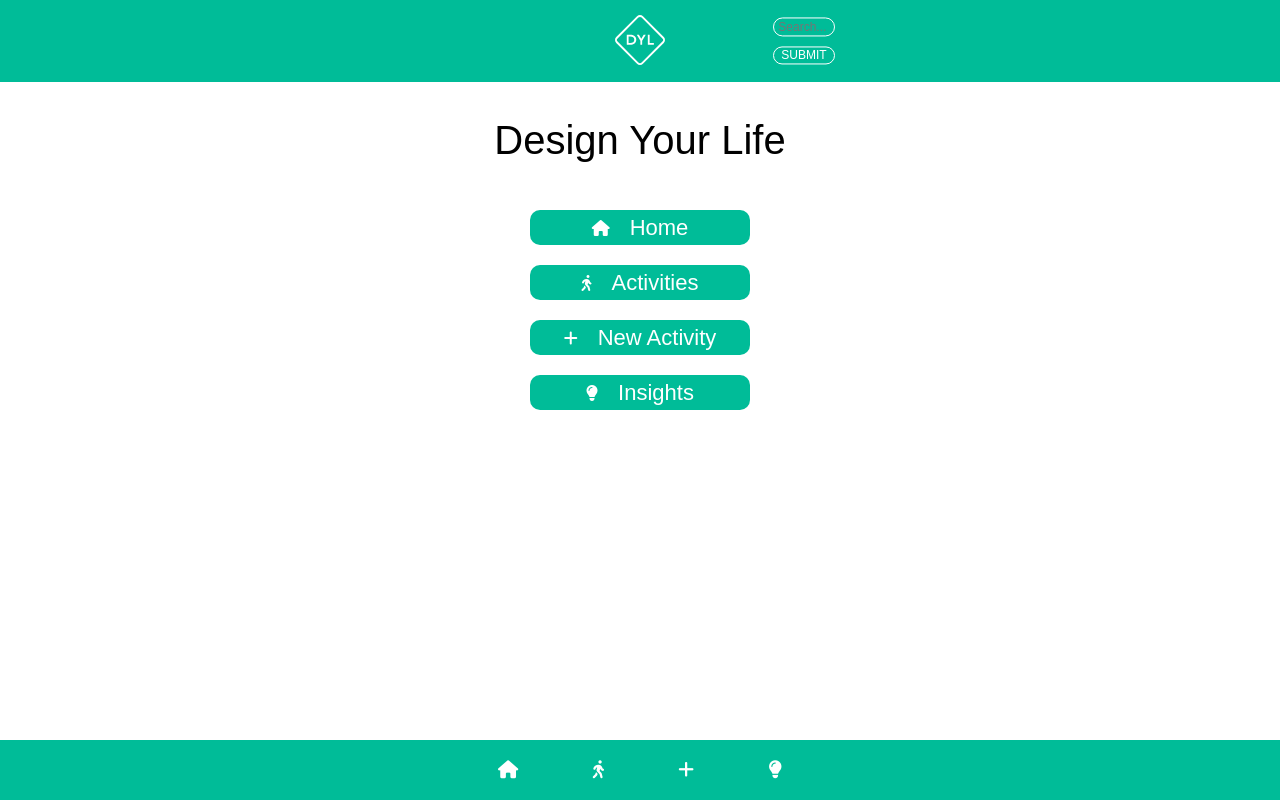
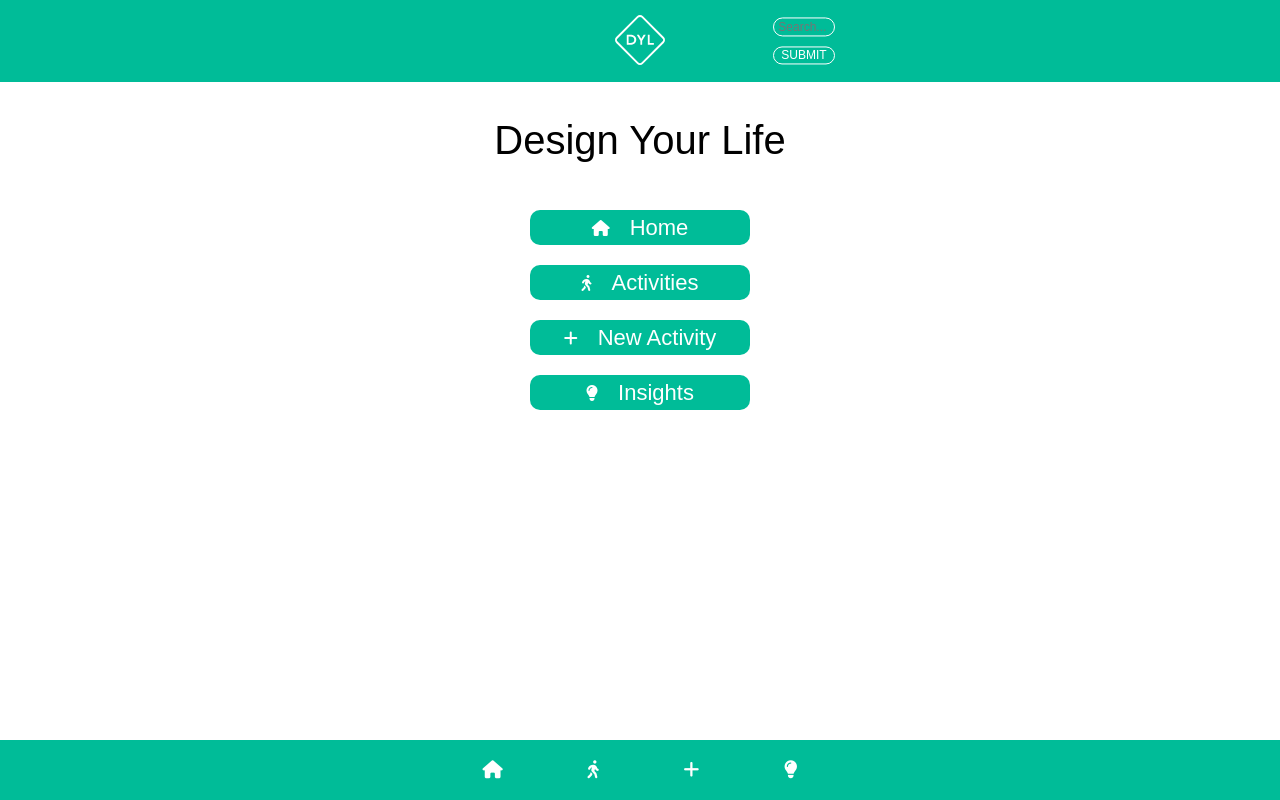
Before and after one commit to kurtve/React-Front-End, a React (Create React App) app in the folder react-front-end/: page / in a window 1280 px wide. Built offline with nearby package versions, Linux system fonts and the light colour scheme; a web font is replaced by a local one.

Commit message:
updated width unit on bottom nav to prevent shrinkage on browser resize

```diff
--- a/react-front-end/src/Components/Nav/BottomNav.js
+++ b/react-front-end/src/Components/Nav/BottomNav.js
@@ -17,7 +17,7 @@ export default function BottomNav() {
     background: #00bc98;
 
     & div {
-      width: 35%;
+      width: 400px;
       margin: 0 auto;
       display: flex;
       justify-content: space-around;
```
